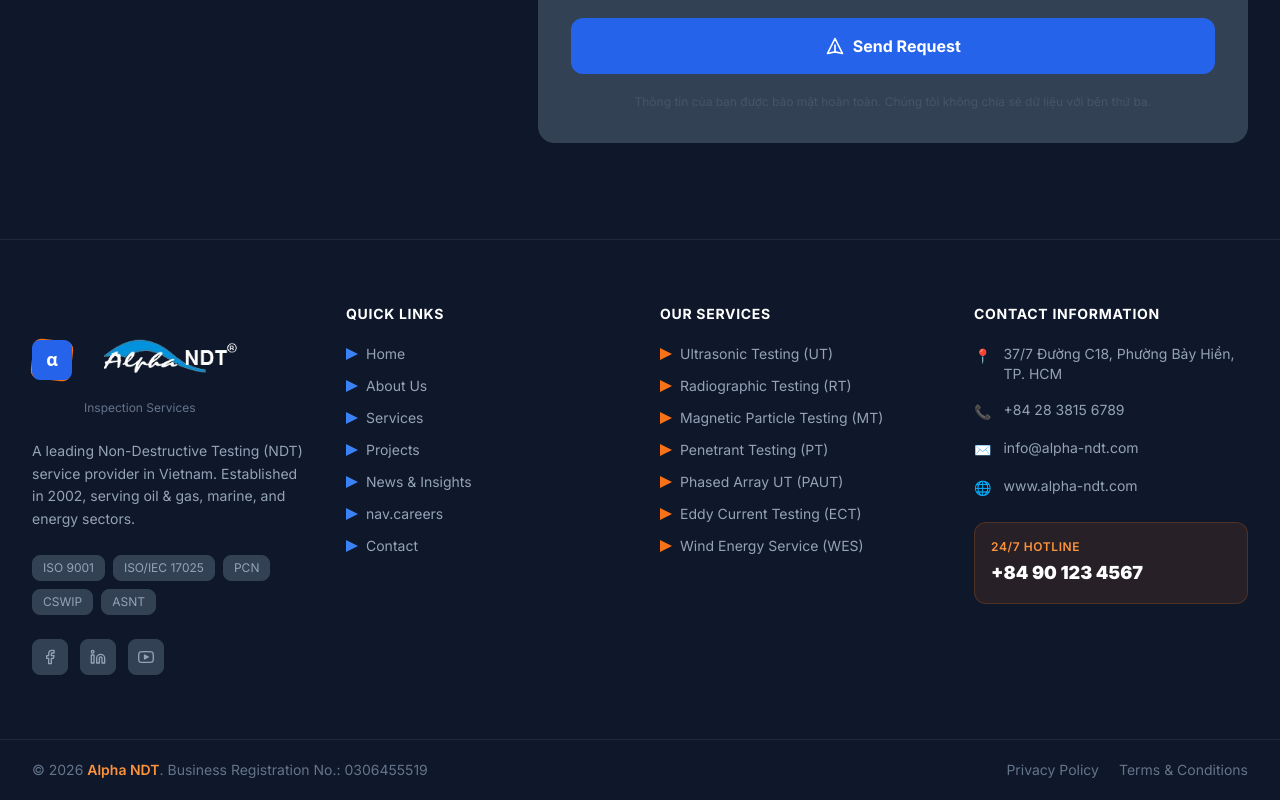
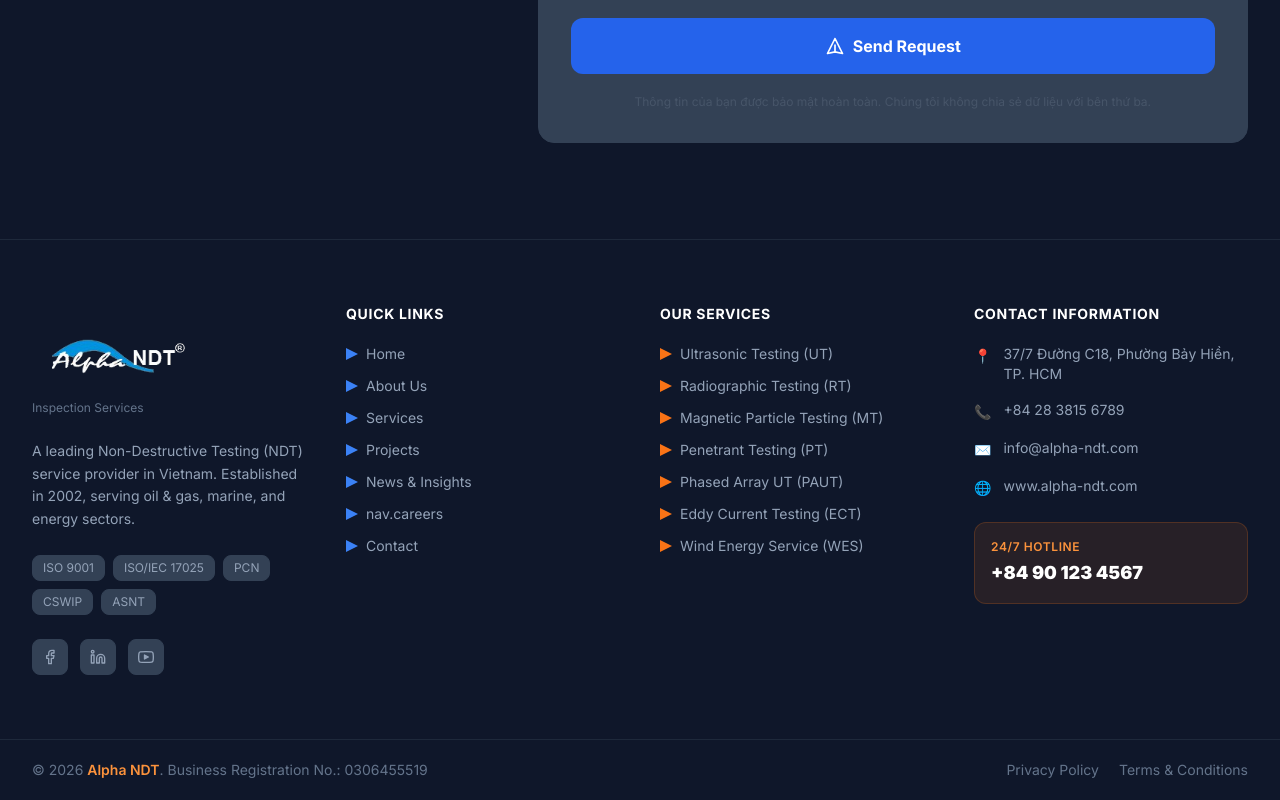
Before and after one commit to Nhut-dz/alpha-ndt, a React (Vite) app: page / in a window 1280 px wide. Shown: the part 7314-8114 px from the top of the page. Built offline with nearby package versions, Linux system fonts and the light colour scheme.

Commit message:
update logo client

```diff
--- a/src/components/Footer.jsx
+++ b/src/components/Footer.jsx
@@ -47,12 +47,6 @@ export default function Footer() {
               onClick={(e) => { e.preventDefault(); scrollTo("#home"); }}
               className="flex items-center gap-3 mb-6 group"
             >
-              <div className="relative w-10 h-10">
-                <div className="absolute inset-0 bg-orange-500 rounded-lg rotate-6 group-hover:rotate-12 transition-transform duration-300" />
-                <div className="relative w-10 h-10 bg-blue-600 rounded-lg flex items-center justify-center">
-                  <span className="text-white font-black text-lg">α</span>
-                </div>
-              </div>
               <div>
                <a
             href="#home"
```
Also changed, not shown: public/logo-client/vn-japan.jpg (added).
